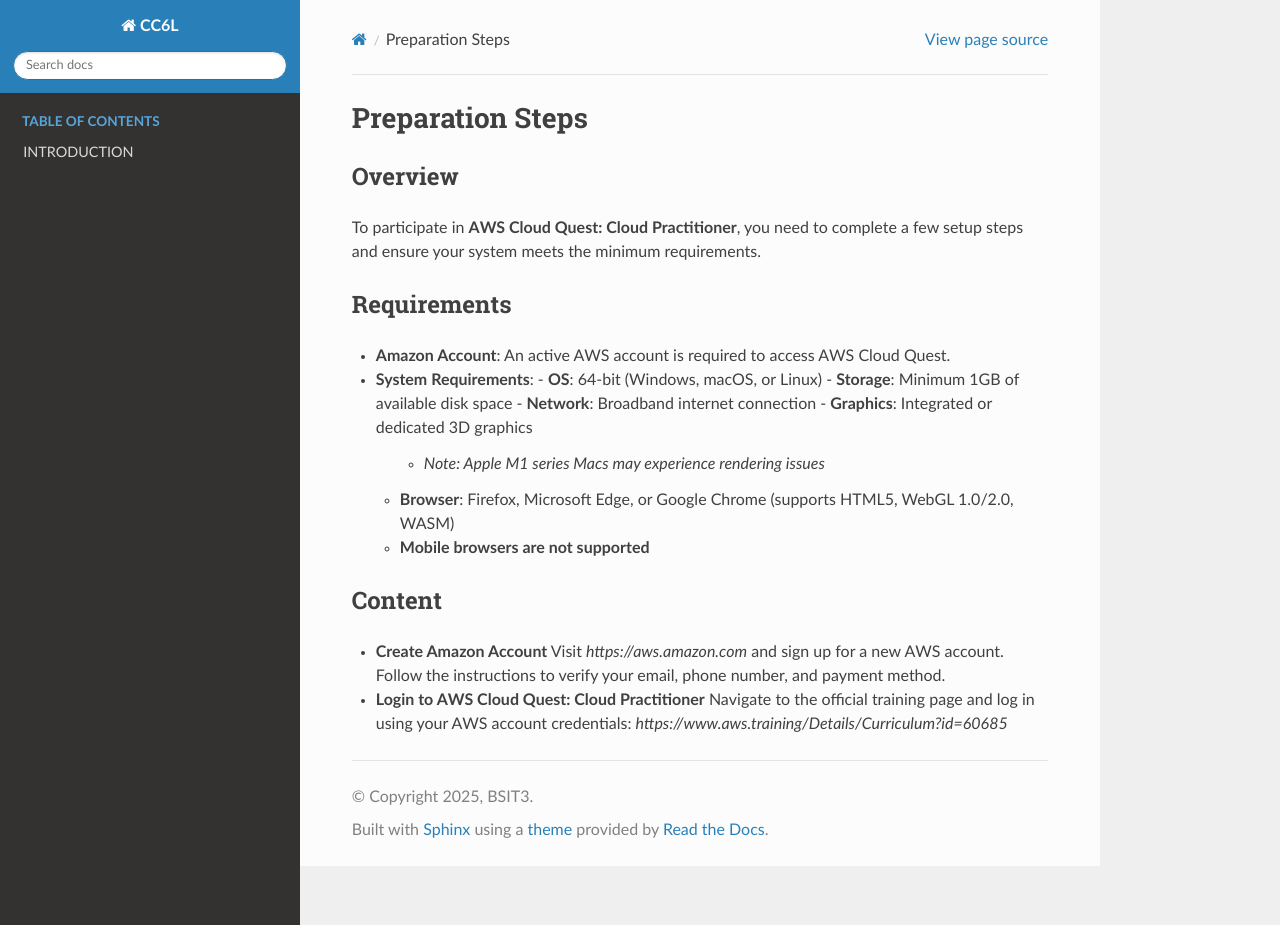
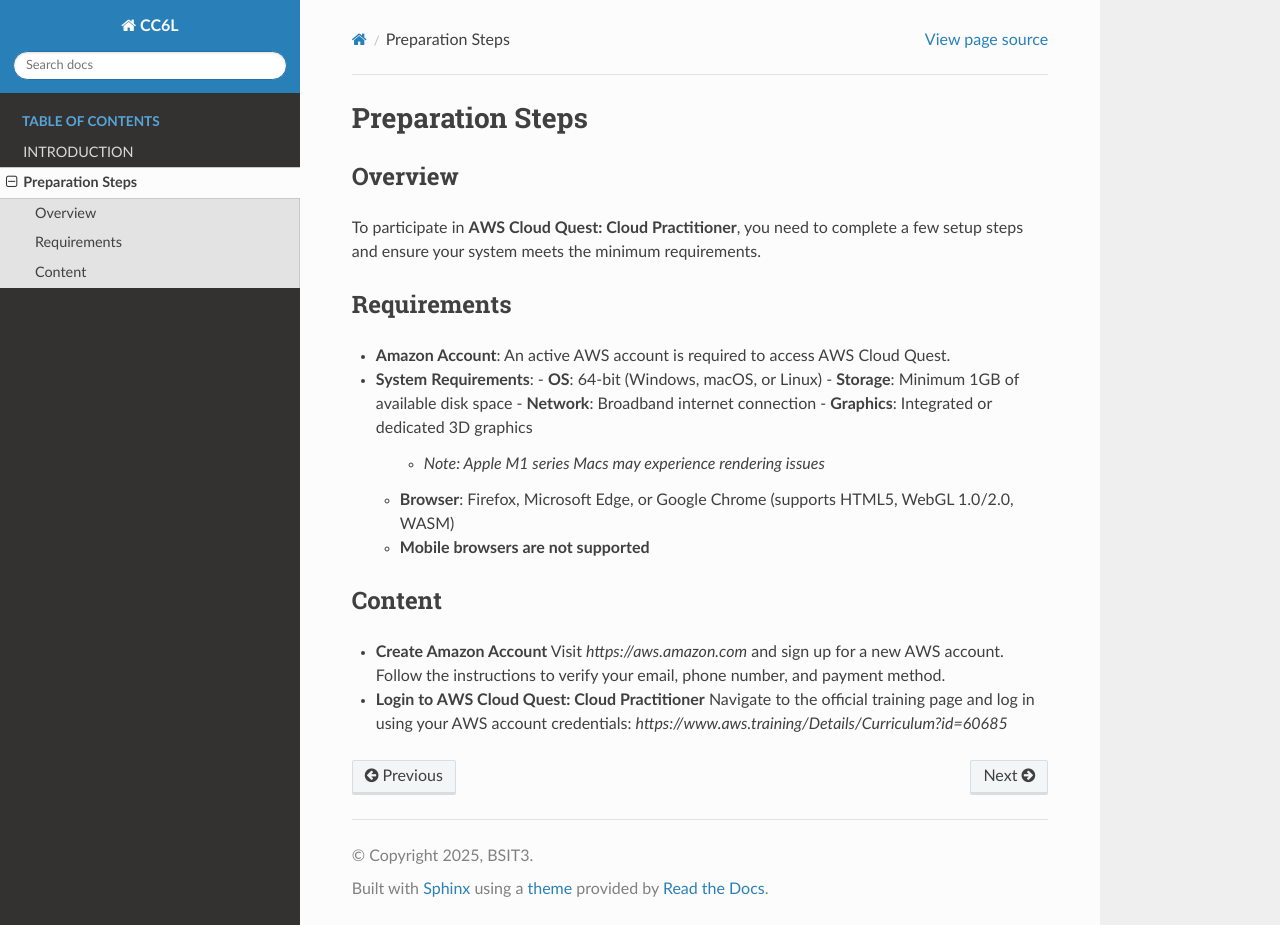
Before and after one commit to jambybrillo/aws_partitioner, a Sphinx documentation site: the page built from docs/source/Preparation_Steps.rst, in a window 1280 px wide and 925 px high. Built offline with Sphinx 7.4.7 and the Read the Docs theme 3.1.0, drawn with Linux system fonts in a browser that asks for light colours; pages that are not in the unit, such as notebooks, are missing from menus.

Commit message:
Update index.rst

```diff
--- a/docs/source/index.rst
+++ b/docs/source/index.rst
@@ -26,5 +26,5 @@
    :caption: Table of Contents
 
    Introduction
-   Preparation Steps
-   Getting acquainted with AWS Cloud Quest
+   Preparation_Steps
+   Getting_acquainted_with_AWS_Cloud_Quest
```
